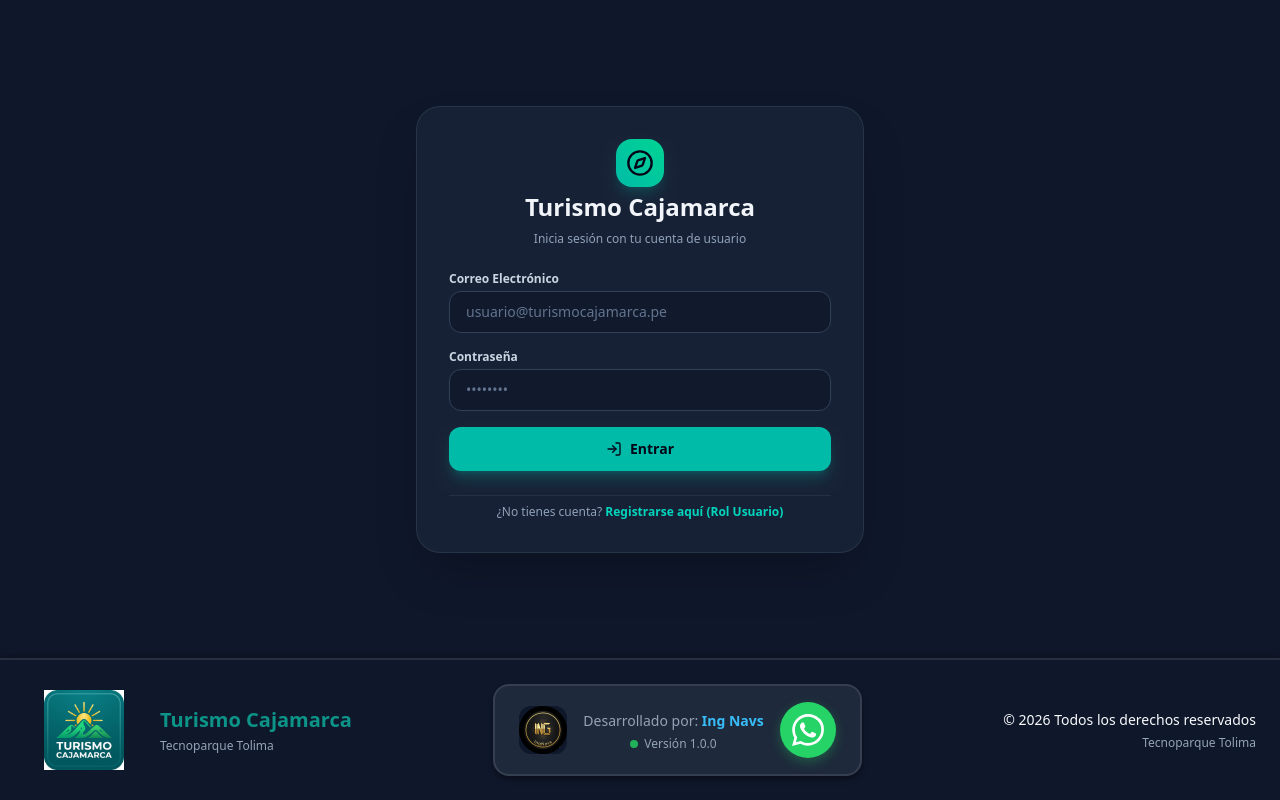
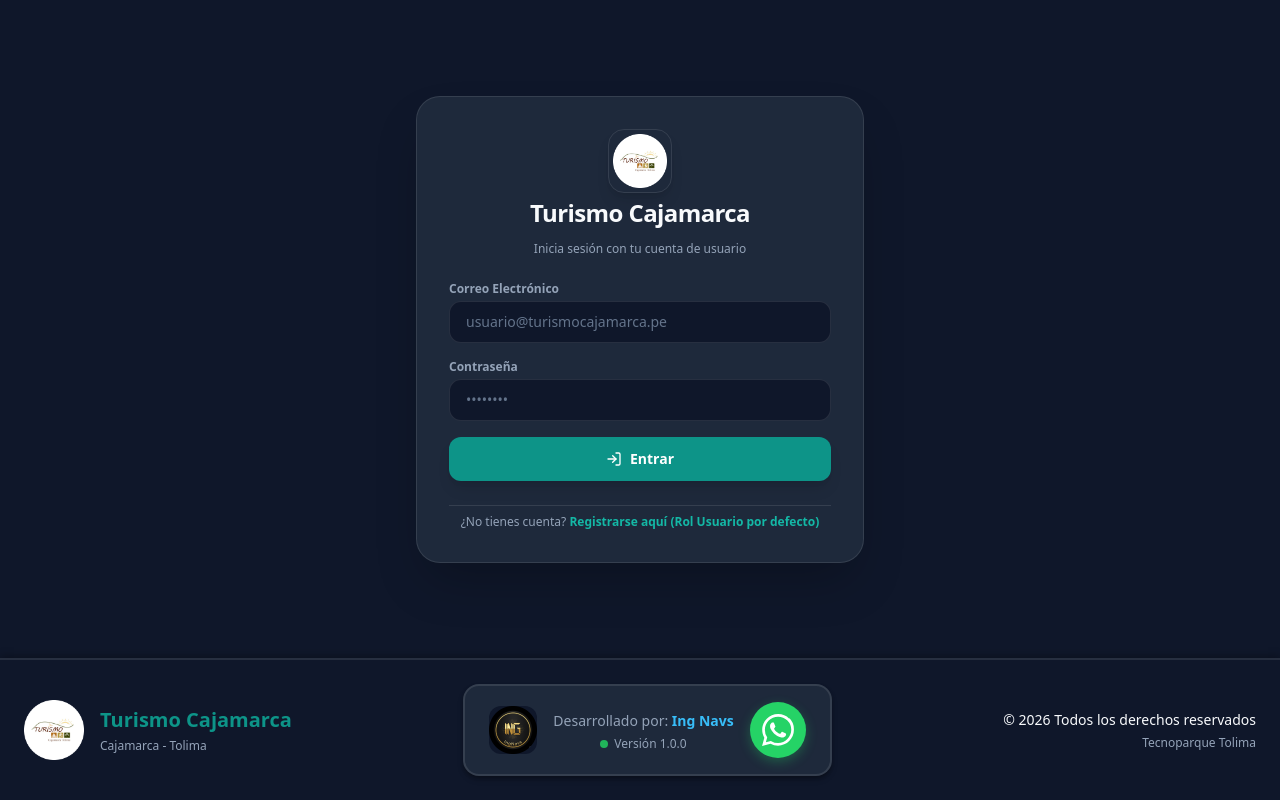
Before and after one commit to IngenieroCui/turismo-cajamarca, a React (Vite) app: page /login in a window 1280 px wide. Built offline with nearby package versions, Linux system fonts and the light colour scheme.

Commit message:
ajuste de colores

```diff
--- a/dev-dist/sw.js
+++ b/dev-dist/sw.js
@@ -81,7 +81,7 @@ define(['./workbox-f8ba3ea9'], (function (workbox) { 'use strict';
     "revision": "3ca0b8505b4bec776b69afdba2768812"
   }, {
     "url": "index.html",
-    "revision": "0.bpk55t02jo"
+    "revision": "0.vmnvjcbd5f"
   }], {});
   workbox.cleanupOutdatedCaches();
   workbox.registerRoute(new workbox.NavigationRoute(workbox.createHandlerBoundToURL("index.html"), {
--- a/src/Footer.css
+++ b/src/Footer.css
@@ -30,14 +30,14 @@
 }
 
 .brand-logo {
-  font-size: 40px;
-  width: 120px;
-  height: 80px;
+  width: 60px;
+  height: 60px;
   display: flex;
   align-items: center;
   justify-content: center;
   background: transparent;
-  border-radius: 0;
+  border-radius: var(--radius-md);
+  overflow: hidden;
   box-shadow: none;
 }
 
--- a/src/Footer.tsx
+++ b/src/Footer.tsx
@@ -1,9 +1,16 @@
-import React from 'react';
+import React, { useState, useEffect } from 'react';
 import './Footer.css';
+import { getPlatformLogo } from './utils/getPlatformLogo';
 
 export const Footer: React.FC = () => {
+  const [logoPath, setLogoPath] = useState<string>('/web/icon-192.png');
+
+  useEffect(() => {
+    setLogoPath(getPlatformLogo());
+  }, []);
+
   const handleWhatsAppClick = () => {
-    const message = encodeURIComponent('Hola, me gustaría información sobre el sistema de Turismo Cajamarca.');
+    const message = encodeURIComponent('Hola, me gustaría información sobre la app de Turismo Cajamarca.');
     const whatsappUrl = `https://wa.me/573025091063?text=${message}`;
     window.open(whatsappUrl, '_blank');
   };
@@ -15,24 +22,21 @@ export const Footer: React.FC = () => {
   return (
     <footer className="footer-container">
       <div className="footer-content">
-        {/* Izquierda - Brand */}
+        {/* Izquierda - Brand con Logo dinámico por plataforma (/web, /android, /ios) */}
         <div className="footer-section footer-brand">
           <div className="brand-logo">
             <img
-              src="/pwa-192x192.png"
-              alt="Turismo Cajamarca"
+              src={logoPath}
+              alt="Turismo Cajamarca Logo"
               onError={(e) => {
                 const target = e.target as HTMLImageElement;
-                target.style.display = 'none';
-                if (target.parentElement) {
-                  target.parentElement.innerHTML = '<div class="developer-logo-fallback">TC</div>';
-                }
+                target.src = '/web/icon-192.png';
               }}
             />
           </div>
           <div className="brand-text">
             <h3>Turismo Cajamarca</h3>
-            <p>Tecnoparque Tolima</p>
+            <p>Cajamarca - Tolima</p>
           </div>
         </div>
 
--- a/src/pages/login/Login.tsx
+++ b/src/pages/login/Login.tsx
@@ -1,9 +1,10 @@
-import React, { useState } from 'react';
+import React, { useState, useEffect } from 'react';
 import { useNavigate, useLocation, Link } from 'react-router-dom';
 import { useAuthStore } from '../../context/useAuthStore';
 import { loginSchema } from '../../types/auth.types';
+import { getPlatformLogo } from '../../utils/getPlatformLogo';
 import { Footer } from '../../Footer';
-import { Compass, LogIn, AlertCircle, Loader2 } from 'lucide-react';
+import { LogIn, AlertCircle, Loader2 } from 'lucide-react';
 
 export const Login: React.FC = () => {
   const navigate = useNavigate();
@@ -13,6 +14,11 @@ export const Login: React.FC = () => {
   const [email, setEmail] = useState('');
   const [password, setPassword] = useState('');
   const [fieldErrors, setFieldErrors] = useState<{ email?: string; password?: string }>({});
+  const [logoPath, setLogoPath] = useState<string>('/web/icon-192.png');
+
+  useEffect(() => {
+    setLogoPath(getPlatformLogo());
+  }, []);
 
   const from = (location.state as { from?: { pathname?: string } })?.from?.pathname;
 
@@ -39,21 +45,28 @@ export const Login: React.FC = () => {
   };
 
   return (
-    <div className="min-h-screen bg-slate-900 text-slate-100 flex flex-col justify-between">
+    <div className="min-h-screen bg-[var(--bg-primary)] text-[var(--text-primary)] flex flex-col justify-between">
       <div className="flex-1 flex items-center justify-center p-4 py-12">
-        <div className="max-w-md w-full p-8 rounded-3xl bg-slate-800/60 border border-slate-700/60 shadow-2xl space-y-6">
-          <div className="text-center space-y-2">
-            <div className="inline-flex items-center gap-2 mb-1">
-              <div className="w-12 h-12 rounded-2xl bg-gradient-to-tr from-teal-500 to-emerald-400 flex items-center justify-center shadow-lg shadow-teal-500/20">
-                <Compass className="w-7 h-7 text-slate-950" />
+        <div className="max-w-md w-full p-8 rounded-3xl bg-[var(--bg-secondary)] border border-[var(--border-light)] shadow-2xl space-y-6">
+          <div className="text-center space-y-3">
+            <div className="inline-flex items-center justify-center mb-1">
+              <div className="w-16 h-16 rounded-2xl overflow-hidden bg-transparent flex items-center justify-center shadow-lg border border-[var(--border-light)] p-1">
+                <img
+                  src={logoPath}
+                  alt="Turismo Cajamarca Logo"
+                  className="w-full h-full object-contain"
+                  onError={(e) => {
+                    (e.target as HTMLImageElement).src = '/web/icon-192.png';
+                  }}
+                />
               </div>
             </div>
-            <h2 className="text-2xl font-bold text-slate-100">Turismo Cajamarca</h2>
-            <p className="text-xs text-slate-400">Inicia sesión con tu cuenta de usuario</p>
+            <h2 className="text-2xl font-bold text-[var(--text-primary)] tracking-tight">Turismo Cajamarca</h2>
+            <p className="text-xs text-[var(--text-secondary)]">Inicia sesión con tu cuenta de usuario</p>
           </div>
 
           {error && (
-            <div className="p-3.5 rounded-xl bg-red-500/10 border border-red-500/20 text-red-400 text-xs flex items-center gap-2">
+            <div className="p-3.5 rounded-xl bg-[var(--color-danger)]/10 border border-[var(--color-danger)]/30 text-red-400 text-xs flex items-center gap-2">
               <AlertCircle className="w-4 h-4 shrink-0" />
               <span>{error}</span>
             </div>
@@ -61,33 +74,33 @@ export const Login: React.FC = () => {
 
           <form onSubmit={handleSubmit} className="space-y-4">
             <div className="space-y-1">
-              <label className="block text-xs font-semibold text-slate-300">Correo Electrónico</label>
+              <label className="block text-xs font-semibold text-[var(--text-secondary)]">Correo Electrónico</label>
               <input
                 type="email"
                 placeholder="usuario@turismocajamarca.pe"
                 value={email}
                 onChange={(e) => setEmail(e.target.value)}
-                className="w-full px-4 py-2.5 rounded-xl bg-slate-900/80 border border-slate-700 text-slate-100 placeholder-slate-500 text-sm focus:outline-none focus:border-teal-400 focus:ring-1 focus:ring-teal-400 transition"
+                className="w-full px-4 py-2.5 rounded-xl bg-[var(--bg-primary)] border border-[var(--border-light)] text-[var(--text-primary)] placeholder-[var(--text-muted)] text-sm focus:outline-none focus:border-[var(--color-primary-light)] focus:ring-1 focus:ring-[var(--color-primary-light)] transition"
               />
-              {fieldErrors.email && <p className="text-[11px] text-red-400 font-medium">{fieldErrors.email}</p>}
+              {fieldErrors.email && <p className="text-[11px] text-[var(--color-danger)] font-medium">{fieldErrors.email}</p>}
             </div>
 
             <div className="space-y-1">
-              <label className="block text-xs font-semibold text-slate-300">Contraseña</label>
+              <label className="block text-xs font-semibold text-[var(--text-secondary)]">Contraseña</label>
               <input
                 type="password"
                 placeholder="••••••••"
                 value={password}
                 onChange={(e) => setPassword(e.target.value)}
-                className="w-full px-4 py-2.5 rounded-xl bg-slate-900/80 border border-slate-700 text-slate-100 placeholder-slate-500 text-sm focus:outline-none focus:border-teal-400 focus:ring-1 focus:ring-teal-400 transition"
+                className="w-full px-4 py-2.5 rounded-xl bg-[var(--bg-primary)] border border-[var(--border-light)] text-[var(--text-primary)] placeholder-[var(--text-muted)] text-sm focus:outline-none focus:border-[var(--color-primary-light)] focus:ring-1 focus:ring-[var(--color-primary-light)] transition"
               />
-              {fieldErrors.password && <p className="text-[11px] text-red-400 font-medium">{fieldErrors.password}</p>}
+              {fieldErrors.password && <p className="text-[11px] text-[var(--color-danger)] font-medium">{fieldErrors.password}</p>}
             </div>
 
             <button
               type="submit"
               disabled={loading}
-              className="w-full py-3 px-4 rounded-xl bg-teal-500 hover:bg-teal-400 text-slate-950 font-bold text-sm shadow-lg shadow-teal-500/25 transition flex items-center justify-center gap-2 disabled:opacity-50"
+              className="w-full py-3 px-4 rounded-xl bg-[var(--color-primary)] hover:bg-[var(--color-primary-hover)] text-[var(--color-primary-contrast)] font-bold text-sm shadow-lg shadow-[var(--color-primary)]/20 transition flex items-center justify-center gap-2 disabled:opacity-50 cursor-pointer"
             >
               {loading ? (
                 <>
@@ -101,11 +114,11 @@ export const Login: React.FC = () => {
             </button>
           </form>
 
-          <div className="text-center pt-2 border-t border-slate-700/50">
-            <p className="text-xs text-slate-400">
+          <div className="text-center pt-2 border-t border-[var(--border-light)]">
+            <p className="text-xs text-[var(--text-secondary)]">
               ¿No tienes cuenta?{' '}
-              <Link to="/signup" className="text-teal-400 font-semibold hover:underline">
-                Registrarse aquí (Rol Usuario)
+              <Link to="/signup" className="text-[var(--color-primary-light)] font-semibold hover:underline">
+                Registrarse aquí (Rol Usuario por defecto)
               </Link>
             </p>
           </div>
--- a/src/pages/login/SignUp.tsx
+++ b/src/pages/login/SignUp.tsx
@@ -1,4 +1,4 @@
-import React, { useState } from 'react';
+import React, { useState, useEffect } from 'react';
 import { useNavigate, Link } from 'react-router-dom';
 import { useAuthStore } from '../../context/useAuthStore';
 import {
@@ -7,8 +7,9 @@ import {
   ROLE_METADATA,
 } from '../../types/auth.types';
 import type { UserRole, PrestadorSubRole } from '../../types/auth.types';
+import { getPlatformLogo } from '../../utils/getPlatformLogo';
 import { Footer } from '../../Footer';
-import { Compass, UserPlus, AlertCircle, Loader2 } from 'lucide-react';
+import { UserPlus, AlertCircle, Loader2 } from 'lucide-react';
 
 export const SignUp: React.FC = () => {
   const navigate = useNavigate();
@@ -18,12 +19,16 @@ export const SignUp: React.FC = () => {
   const [email, setEmail] = useState('');
   const [password, setPassword] = useState('');
   const [confirmPassword, setConfirmPassword] = useState('');
-  // Por defecto el rol es 'usuario' al autoregistrarse
   const [role, setRole] = useState<UserRole>(UserRoleEnum.USUARIO);
   const [subRole, setSubRole] = useState<PrestadorSubRole | ''>('');
   const [rntNumber, setRntNumber] = useState('');
+  const [logoPath, setLogoPath] = useState<string>('/web/icon-192.png');
 
   const [fieldErrors, setFieldErrors] = useState<Record<string, string>>({});
+
+  useEffect(() => {
+    setLogoPath(getPlatformLogo());
+  }, []);
 
   const handleSubmit = async (e: React.FormEvent) => {
     e.preventDefault();
@@ -61,23 +66,30 @@ export const SignUp: React.FC = () => {
   };
 
   return (
-    <div className="min-h-screen bg-slate-900 text-slate-100 flex flex-col justify-between">
+    <div className="min-h-screen bg-[var(--bg-primary)] text-[var(--text-primary)] flex flex-col justify-between">
       <div className="flex-1 flex items-center justify-center p-4 py-8">
-        <div className="max-w-lg w-full p-8 rounded-3xl bg-slate-800/60 border border-slate-700/60 shadow-2xl space-y-6">
-          <div className="text-center space-y-2">
-            <Link to="/login" className="inline-flex items-center gap-2 mb-1">
-              <div className="w-10 h-10 rounded-xl bg-gradient-to-tr from-teal-500 to-emerald-400 flex items-center justify-center shadow-lg shadow-teal-500/20">
-                <Compass className="w-6 h-6 text-slate-950" />
+        <div className="max-w-lg w-full p-8 rounded-3xl bg-[var(--bg-secondary)] border border-[var(--border-light)] shadow-2xl space-y-6">
+          <div className="text-center space-y-3">
+            <Link to="/login" className="inline-flex items-center justify-center mb-1">
+              <div className="w-16 h-16 rounded-2xl overflow-hidden bg-transparent flex items-center justify-center shadow-lg border border-[var(--border-light)] p-1">
+                <img
+                  src={logoPath}
+                  alt="Turismo Cajamarca Logo"
+                  className="w-full h-full object-contain"
+                  onError={(e) => {
+                    (e.target as HTMLImageElement).src = '/web/icon-192.png';
+                  }}
+                />
               </div>
             </Link>
-            <h2 className="text-2xl font-bold text-slate-100">Registro de Nuevo Usuario</h2>
-            <p className="text-xs text-slate-400">
-              Por defecto tu cuenta tendrá el rol de <strong className="text-teal-400">Usuario</strong>. Puedes seleccionar otro rol si aplica.
+            <h2 className="text-2xl font-bold text-[var(--text-primary)] tracking-tight">Registro de Nuevo Usuario</h2>
+            <p className="text-xs text-[var(--text-secondary)]">
+              Por defecto tu cuenta tendrá el rol de <strong className="text-[var(--color-primary-light)]">Usuario</strong>. Puedes seleccionar otro rol si aplica.
             </p>
           </div>
 
           {error && (
-            <div className="p-3.5 rounded-xl bg-red-500/10 border border-red-500/20 text-red-400 text-xs flex items-center gap-2">
+            <div className="p-3.5 rounded-xl bg-[var(--color-danger)]/10 border border-[var(--color-danger)]/30 text-red-400 text-xs flex items-center gap-2">
               <AlertCircle className="w-4 h-4 shrink-0" />
               <span>{error}</span>
             </div>
@@ -85,36 +97,36 @@ export const SignUp: React.FC = () => {
 
           <form onSubmit={handleSubmit} className="space-y-4">
             <div className="space-y-1">
-              <label className="block text-xs font-semibold text-slate-300">Nombre Completo</label>
+              <label className="block text-xs font-semibold text-[var(--text-secondary)]">Nombre Completo</label>
               <input
                 type="text"
                 placeholder="Juan Pérez"
                 value={fullName}
                 onChange={(e) => setFullName(e.target.value)}
-                className="w-full px-4 py-2.5 rounded-xl bg-slate-900/80 border border-slate-700 text-slate-100 text-sm focus:outline-none focus:border-teal-400 transition"
+                className="w-full px-4 py-2.5 rounded-xl bg-[var(--bg-primary)] border border-[var(--border-light)] text-[var(--text-primary)] placeholder-[var(--text-muted)] text-sm focus:outline-none focus:border-[var(--color-primary-light)] focus:ring-1 focus:ring-[var(--color-primary-light)] transition"
               />
-              {fieldErrors.fullName && <p className="text-[11px] text-red-400 font-medium">{fieldErrors.fullName}</p>}
+              {fieldErrors.fullName && <p className="text-[11px] text-[var(--color-danger)] font-medium">{fieldErrors.fullName}</p>}
             </div>
 
             <div className="space-y-1">
-              <label className="block text-xs font-semibold text-slate-300">Correo Electrónico</label>
+              <label className="block text-xs font-semibold text-[var(--text-secondary)]">Correo Electrónico</label>
               <input
                 type="email"
                 placeholder="correo@ejemplo.pe"
                 value={email}
                 onChange={(e) => setEmail(e.target.value)}
-                className="w-full px-4 py-2.5 rounded-xl bg-slate-900/80 border border-slate-700 text-slate-100 text-sm focus:outline-none focus:border-teal-400 transition"
+                className="w-full px-4 py-2.5 rounded-xl bg-[var(--bg-primary)] border border-[var(--border-light)] text-[var(--text-primary)] placeholder-[var(--text-muted)] text-sm focus:outline-none focus:border-[var(--color-primary-light)] focus:ring-1 focus:ring-[var(--color-primary-light)] transition"
               />
-              {fieldErrors.email && <p className="text-[11px] text-red-400 font-medium">{fieldErrors.email}</p>}
+              {fieldErrors.email && <p className="text-[11px] text-[var(--color-danger)] font-medium">{fieldErrors.email}</p>}
             </div>
 
             {/* Seleccionar Rol del Sistema (Por defecto: usuario) */}
             <div className="space-y-1">
-              <label className="block text-xs font-semibold text-slate-300">Rol a Solicitar / Asignar</label>
+              <label className="block text-xs font-semibold text-[var(--text-secondary)]">Rol a Solicitar / Asignar</label>
               <select
                 value={role}
                 onChange={(e) => setRole(e.target.value as UserRole)}
-                className="w-full px-4 py-2.5 rounded-xl bg-slate-900/80 border border-slate-700 text-slate-100 text-sm focus:outline-none focus:border-teal-400 transition"
+                className="w-full px-4 py-2.5 rounded-xl bg-[var(--bg-primary)] border border-[var(--border-light)] text-[var(--text-primary)] text-sm focus:outline-none focus:border-[var(--color-primary-light)] focus:ring-1 focus:ring-[var(--color-primary-light)] transition"
               >
                 {(Object.values(UserRoleEnum) as UserRole[]).map((roleValue) => (
                   <option key={roleValue} value={roleValue}>
@@ -122,20 +134,20 @@ export const SignUp: React.FC = () => {
                   </option>
                 ))}
               </select>
-              <p className="text-[11px] text-slate-400 italic mt-1">
+              <p className="text-[11px] text-[var(--text-secondary)] italic mt-1">
                 {ROLE_METADATA[role].description}
               </p>
             </div>
 
             {/* Sub-rol opcional si es Prestador Turístico */}
             {role === UserRoleEnum.PRESTADOR_TURISTICO && (
-              <div className="space-y-3 p-4 rounded-2xl bg-teal-950/30 border border-teal-800/40">
+              <div className="space-y-3 p-4 rounded-2xl bg-[var(--color-primary-dark)]/30 border border-[var(--color-primary)]/40">
                 <div className="space-y-1">
-                  <label className="block text-xs font-semibold text-teal-300">Sub-tipo de Servicio Turístico</label>
+                  <label className="block text-xs font-semibold text-[var(--color-primary-light)]">Sub-tipo de Servicio Turístico</label>
                   <select
                     value={subRole}
                     onChange={(e) => setSubRole(e.target.value as PrestadorSubRole)}
-                    className="w-full px-4 py-2 rounded-xl bg-slate-900/90 border border-teal-700/50 text-slate-100 text-sm"
+                    className="w-full px-4 py-2 rounded-xl bg-[var(--bg-primary)] border border-[var(--color-primary)]/50 text-[var(--text-primary)] text-sm"
                   >
                     <option value="">Selecciona tipo de servicio...</option>
                     <option value="alojamiento">Alojamiento / Hotel</option>
@@ -149,13 +161,13 @@ export const SignUp: React.FC = () => {
                 </div>
 
                 <div className="space-y-1">
-                  <label className="block text-xs font-semibold text-teal-300">Registro Nacional de Turismo (RNT)</label>
+                  <label className="block text-xs font-semibold text-[var(--color-primary-light)]">Registro Nacional de Turismo (RNT)</label>
                   <input
                     type="text"
                     placeholder="Ej. RNT-74839-MINCIT"
                     value={rntNumber}
                     onChange={(e) => setRntNumber(e.target.value)}
-                    className="w-full px-4 py-2 rounded-xl bg-slate-900/90 border border-teal-700/50 text-slate-100 text-sm placeholder-slate-500"
+                    className="w-full px-4 py-2 rounded-xl bg-[var(--bg-primary)] border border-[var(--color-primary)]/50 text-[var(--text-primary)] text-sm placeholder-[var(--text-muted)]"
                   />
                 </div>
               </div>
@@ -163,28 +175,28 @@ export const SignUp: React.FC = () => {
 
             <div className="grid grid-cols-1 md:grid-cols-2 gap-3">
               <div className="space-y-1">
-                <label className="block text-xs font-semibold text-slate-300">Contraseña</label>
+                <label className="block text-xs font-semibold text-[var(--text-secondary)]">Contraseña</label>
                 <input
                   type="password"
                   placeholder="••••••••"
                   value={password}
                   onChange={(e) => setPassword(e.target.value)}
-                  className="w-full px-4 py-2.5 rounded-xl bg-slate-900/80 border border-slate-700 text-slate-100 text-sm focus:outline-none focus:border-teal-400 transition"
+                  className="w-full px-4 py-2.5 rounded-xl bg-[var(--bg-primary)] border border-[var(--border-light)] text-[var(--text-primary)] placeholder-[var(--text-muted)] text-sm focus:outline-none focus:border-[var(--color-primary-light)] focus:ring-1 focus:ring-[var(--color-primary-light)] transition"
                 />
-                {fieldErrors.password && <p className="text-[11px] text-red-400 font-medium">{fieldErrors.password}</p>}
+                {fieldErrors.password && <p className="text-[11px] text-[var(--color-danger)] font-medium">{fieldErrors.password}</p>}
               </div>
 
               <div className="space-y-1">
-                <label className="block text-xs font-semibold text-slate-300">Confirmar Contraseña</label>
+                <label className="block text-xs font-semibold text-[var(--text-secondary)]">Confirmar Contraseña</label>
                 <input
                   type="password"
                   placeholder="••••••••"
                   value={confirmPassword}
                   onChange={(e) => setConfirmPassword(e.target.value)}
-                  className="w-full px-4 py-2.5 rounded-xl bg-slate-900/80 border border-slate-700 text-slate-100 text-sm focus:outline-none focus:border-teal-400 transition"
+                  className="w-full px-4 py-2.5 rounded-xl bg-[var(--bg-primary)] border border-[var(--border-light)] text-[var(--text-primary)] placeholder-[var(--text-muted)] text-sm focus:outline-none focus:border-[var(--color-primary-light)] focus:ring-1 focus:ring-[var(--color-primary-light)] transition"
                 />
                 {fieldErrors.confirmPassword && (
-                  <p className="text-[11px] text-red-400 font-medium">{fieldErrors.confirmPassword}</p>
+                  <p className="text-[11px] text-[var(--color-danger)] font-medium">{fieldErrors.confirmPassword}</p>
                 )}
               </div>
             </div>
@@ -192,7 +204,7 @@ export const SignUp: React.FC = () => {
             <button
               type="submit"
               disabled={loading}
-              className="w-full py-3 px-4 rounded-xl bg-teal-500 hover:bg-teal-400 text-slate-950 font-bold text-sm shadow-lg shadow-teal-500/25 transition flex items-center justify-center gap-2 disabled:opacity-50"
+              className="w-full py-3 px-4 rounded-xl bg-[var(--color-primary)] hover:bg-[var(--color-primary-hover)] text-[var(--color-primary-contrast)] font-bold text-sm shadow-lg shadow-[var(--color-primary)]/20 transition flex items-center justify-center gap-2 disabled:opacity-50 cursor-pointer"
             >
               {loading ? (
                 <>
@@ -206,10 +218,10 @@ export const SignUp: React.FC = () => {
             </button>
           </form>
 
-          <div className="text-center pt-2 border-t border-slate-700/50">
-            <p className="text-xs text-slate-400">
+          <div className="text-center pt-2 border-t border-[var(--border-light)]">
+            <p className="text-xs text-[var(--text-secondary)]">
               ¿Ya tienes una cuenta?{' '}
-              <Link to="/login" className="text-teal-400 font-semibold hover:underline">
+              <Link to="/login" className="text-[var(--color-primary-light)] font-semibold hover:underline">
                 Volver a Iniciar Sesión
               </Link>
             </p>
--- /dev/null
+++ b/src/utils/getPlatformLogo.ts
@@ -0,0 +1,21 @@
+/**
+ * Detecta la plataforma (Android, iOS o Web) y retorna la ruta del logo oficial correspondiente
+ * ubicado en la estructura de carpetas /android, /ios o /web.
+ */
+export const getPlatformLogo = (): string => {
+  if (typeof window === 'undefined') {
+    return '/web/icon-192.png';
+  }
+
+  const userAgent = (navigator.userAgent || navigator.vendor || '').toLowerCase();
+
+  if (userAgent.includes('android')) {
+    return '/android/play_store_512.png';
+  }
+
+  if (userAgent.includes('iphone') || userAgent.includes('ipad') || userAgent.includes('ipod')) {
+    return '/ios/AppIcon~ios-marketing.png';
+  }
+
+  return '/web/icon-192.png';
+};
```
Also changed, not shown: src/index.css (+1 -35 lines), src/theme/colors.ts (added, +40 -0 lines), src/theme/theme.css (added, +49 -0 lines).
